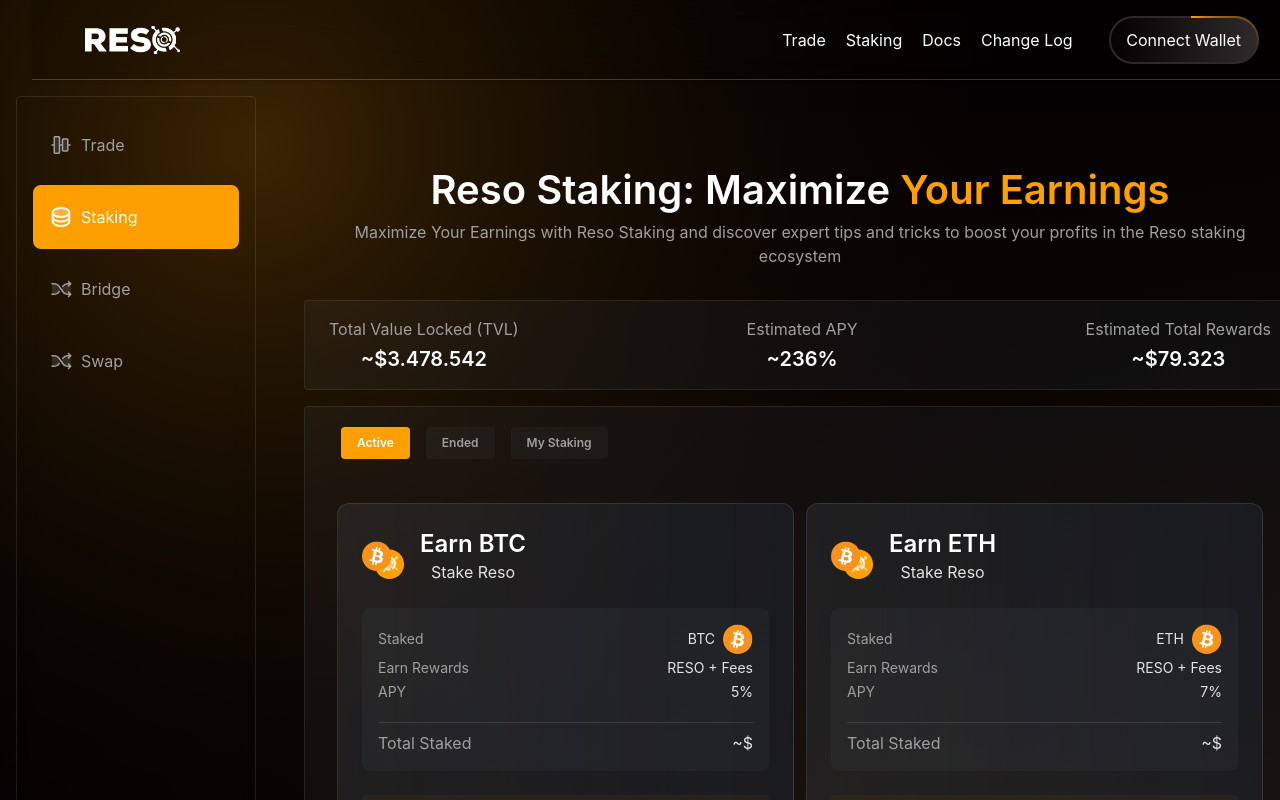
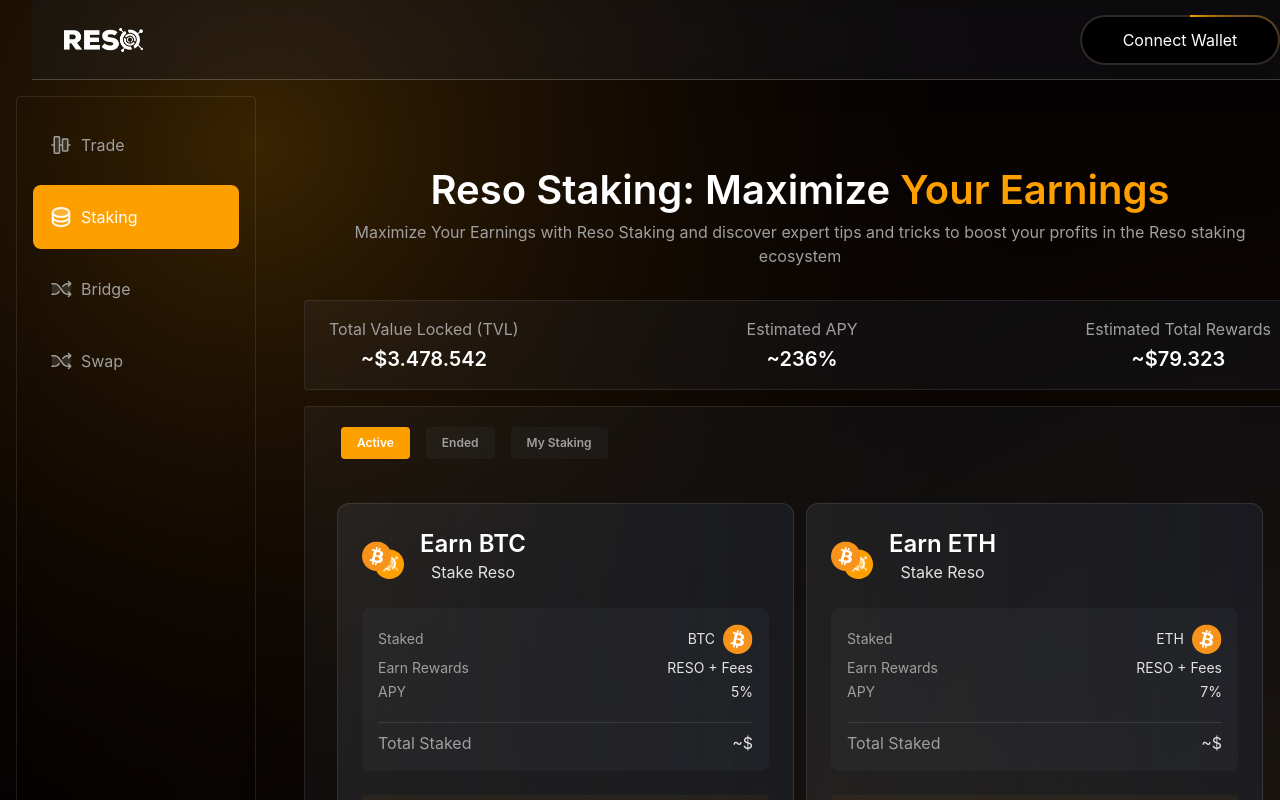
Before and after one commit to naufalarifk/reso, a React (Vite) app: page /staking in a window 1280 px wide. Shown: the top 800 px of the page. Built offline with nearby package versions, Linux system fonts and the light colour scheme.

Commit message:
fix: landing images

```diff
--- a/src/components/molecules/ModalUnstake/index.tsx
+++ b/src/components/molecules/ModalUnstake/index.tsx
@@ -1,6 +1,6 @@
+import { Fragment } from "react";
 import { Button } from "@/components";
 import { Dialog, Transition } from "@headlessui/react";
-import React, { Fragment } from "react";
 
 interface ModalUnstakedProps {
   isOpen: boolean;
--- a/src/components/organisms/HeaderDashboard/index.tsx
+++ b/src/components/organisms/HeaderDashboard/index.tsx
@@ -1,3 +1,5 @@
+import { Link } from "react-router-dom";
+
 export const HeaderDashboard = () => {
   const styles = {
     borderBottom: `0.5px solid rgba(255, 255, 255, 0.20)`,
@@ -10,7 +12,9 @@
       style={styles}
       className="h-[80px] z-[9999] fixed top-0 w-full px-8 items-center justify-between hidden lg:flex"
     >
-      <img className="h-6" src="/reso.png" />
+      <Link to="/">
+        <img className="h-6" src="/reso.png" />
+      </Link>
       <div className="border-animate-wrapper cursor-pointer rounded-full lg:w-[200px] lg:min-w--[150px] lg:min-h-[48px] w-full h-[50px]">
         <div className="border-animate-content text-white bg-black rounded-full flex items-center justify-center">
           Connect Wallet
--- a/src/components/ui/LayoutDashboard/index.tsx
+++ b/src/components/ui/LayoutDashboard/index.tsx
@@ -1,15 +1,10 @@
-import { Header } from "@/components";
-import { SidebarDashboard } from "@/components/organisms";
+import { HeaderDashboard, SidebarDashboard } from "@/components/organisms";
 import { Outlet } from "react-router-dom";
 
 export const LayoutDashboard = () => {
   return (
     <>
-      {/* <HeaderDashboard
-            />
-            <div className=""> */}
-      <Header />
-      {/* </div> */}
+      <HeaderDashboard />
       <div className="flex overflow-hidden pt-4 p-4 h-auto  mt-20">
         <SidebarDashboard />
         <section className="relative h-full w-full overflow-y-auto no-scrollbar">
--- a/src/index.css
+++ b/src/index.css
@@ -141,7 +141,7 @@
       transform: scale(1);
     }
     50% {
-      transform: scale(1.3);
+      transform: scale(1.2);
     }
     100% {
       transform: scale(1);
--- a/src/pages/Landing/index.tsx
+++ b/src/pages/Landing/index.tsx
@@ -244,7 +244,7 @@
                   alt="logo-square"
                 />
               </div>
-              <div className="md:w-[60px] lg:w-[150px] xl:w-[120px] md:ml-48 xl:ml-72 absolute h-0.5 z-10 bg-primary" />
+              <div className="md:w-[60px] lg:w-[150px] xl:w-[90px] md:ml-48 xl:ml-80 absolute h-0.5 z-0 bg-primary" />
               <div className="relative">
                 <div className="flex absolute xl:bottom-14 items-end bottom-9 inset-x-5 xl:inset-x-10 justify-between">
                   {data.map((height, i) => (
```
Also changed, not shown: public/images/logosquare.png.
